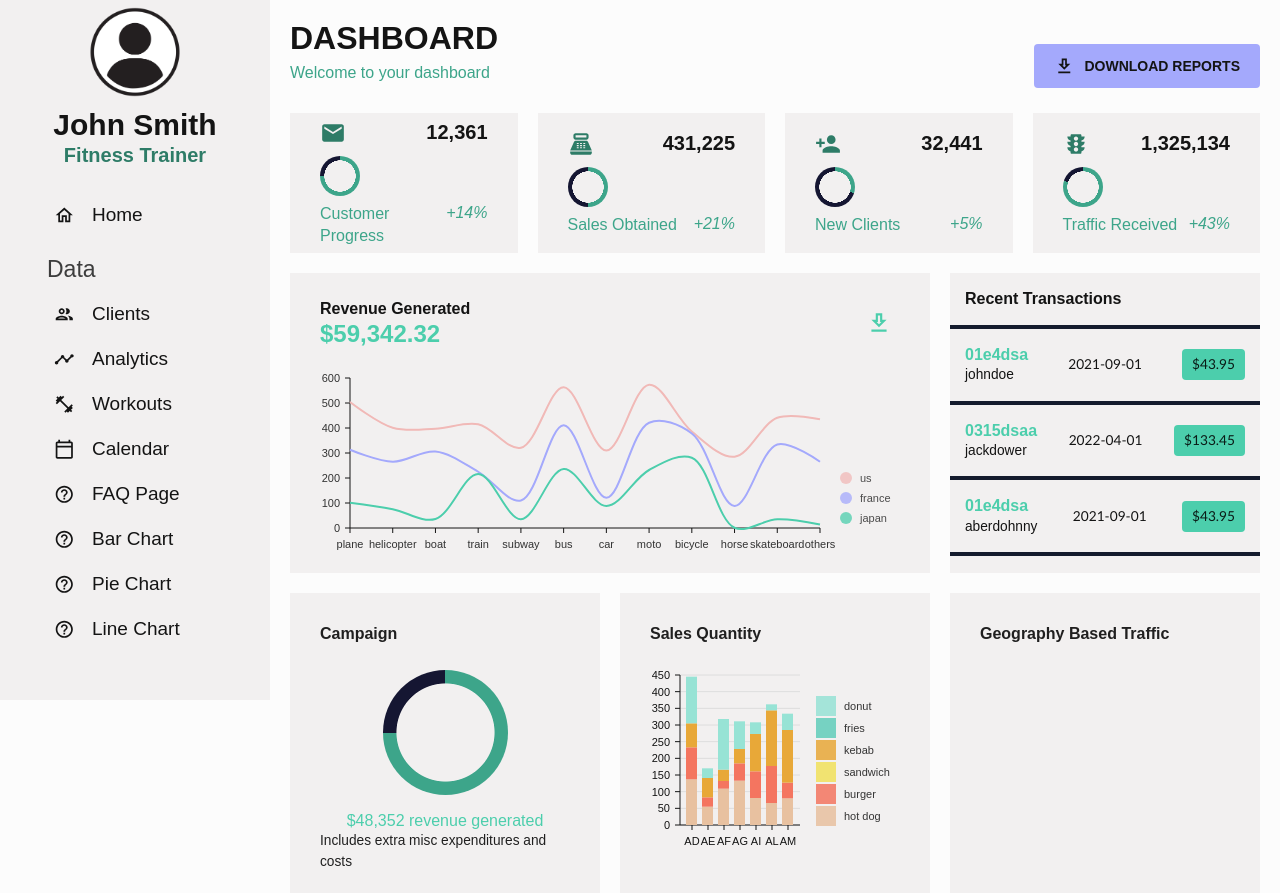
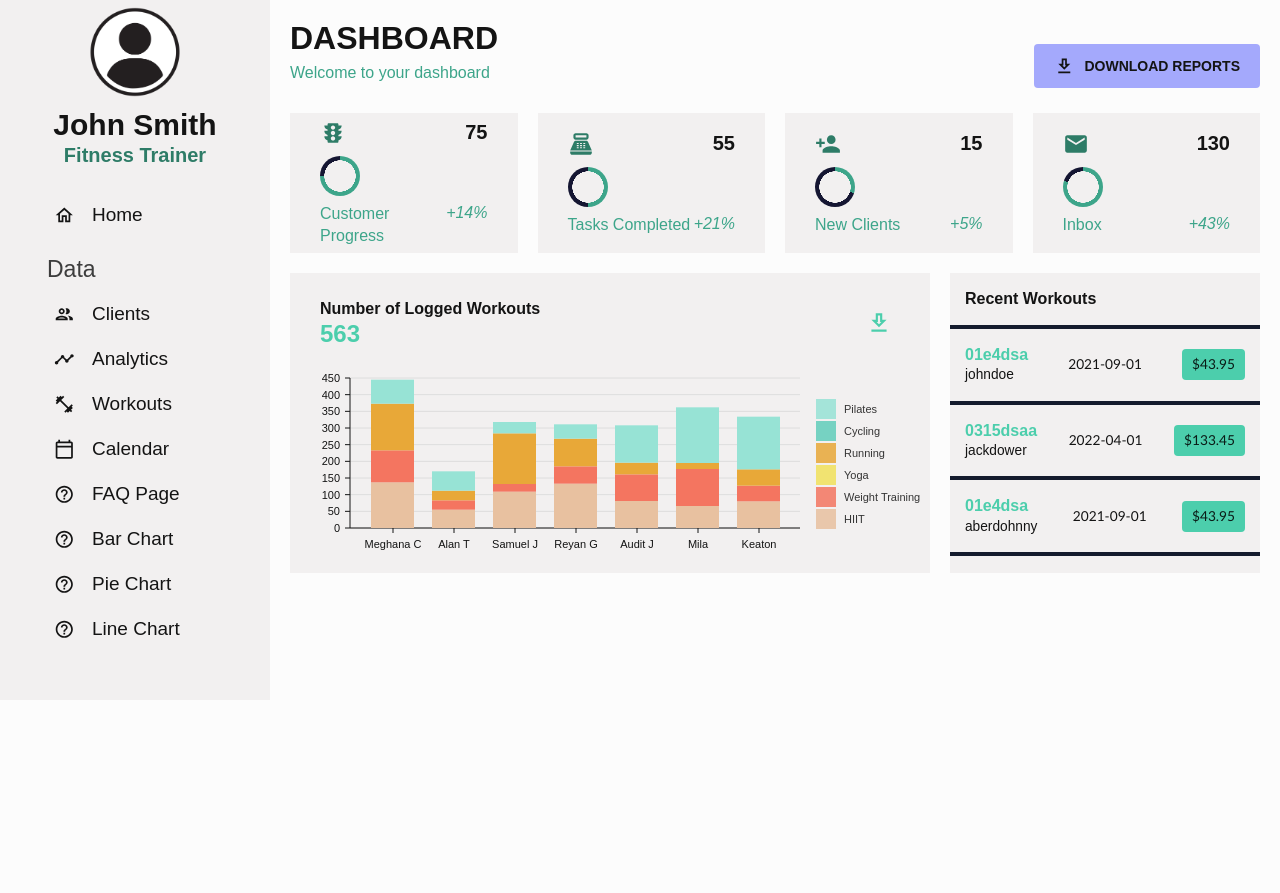
Before and after one commit to alantientran/Convergent-Health-Tech-Watch-Site, a React (Create React App) app in the folder on-the-watch/: page /dashboard in a window 1280 px wide. Shown: the part 100-993 px from the top of the page. After the commit the page ends 800 px from the top, so only its background shows below. Built offline with nearby package versions, Linux system fonts and the light colour scheme.

Commit message:
chek the homepage

```diff
--- a/on-the-watch/src/components/BarChart.jsx
+++ b/on-the-watch/src/components/BarChart.jsx
@@ -40,12 +40,12 @@ const BarChart = ({isDashboard = false}) => {
             }
         }}
         keys={[
-            'hot dog',
-            'burger',
-            'sandwich',
-            'kebab',
-            'fries',
-            'donut'
+            'HIIT',
+            'Weight Training',
+            'Yoga',
+            'Running',
+            'Cycling',
+            'Pilates'
         ]}
         indexBy="country"
         margin={{ top: 50, right: 130, bottom: 50, left: 60 }}
--- a/on-the-watch/src/data/mockData.js
+++ b/on-the-watch/src/data/mockData.js
@@ -319,80 +319,80 @@ export const mockTransactions = [
 
 export const mockBarData = [
   {
-    country: "AD",
-    "hot dog": 137,
+    country: "Meghana C",
+    "HIIT": 137,
     "hot dogColor": "hsl(229, 70%, 50%)",
-    burger: 96,
+    "Weight Training": 96,
     burgerColor: "hsl(296, 70%, 50%)",
-    kebab: 72,
+    Pilates: 72,
     kebabColor: "hsl(97, 70%, 50%)",
-    donut: 140,
+    Running: 140,
     donutColor: "hsl(340, 70%, 50%)",
   },
   {
-    country: "AE",
-    "hot dog": 55,
+    country: "Alan T",
+    "HIIT": 55,
     "hot dogColor": "hsl(307, 70%, 50%)",
-    burger: 28,
+    "Weight Training":28,
     burgerColor: "hsl(111, 70%, 50%)",
-    kebab: 58,
+    Pilates: 58,
     kebabColor: "hsl(273, 70%, 50%)",
-    donut: 29,
+    Running: 29,
     donutColor: "hsl(275, 70%, 50%)",
   },
   {
-    country: "AF",
-    "hot dog": 109,
+    country: "Samuel J",
+    "HIIT": 109,
     "hot dogColor": "hsl(72, 70%, 50%)",
-    burger: 23,
+    "Weight Training":23,
     burgerColor: "hsl(96, 70%, 50%)",
-    kebab: 34,
+    Pilates: 34,
     kebabColor: "hsl(106, 70%, 50%)",
-    donut: 152,
+    Running: 152,
     donutColor: "hsl(256, 70%, 50%)",
   },
   {
-    country: "AG",
-    "hot dog": 133,
+    country: "Reyan G",
+    "HIIT": 133,
     "hot dogColor": "hsl(257, 70%, 50%)",
-    burger: 52,
+    "Weight Training": 52,
     burgerColor: "hsl(326, 70%, 50%)",
-    kebab: 43,
+    Pilates: 43,
     kebabColor: "hsl(110, 70%, 50%)",
-    donut: 83,
+    Running: 83,
     donutColor: "hsl(9, 70%, 50%)",
   },
   {
-    country: "AI",
-    "hot dog": 81,
+    country: "Audit J",
+    "HIIT": 81,
     "hot dogColor": "hsl(190, 70%, 50%)",
-    burger: 80,
+    "Weight Training": 80,
     burgerColor: "hsl(325, 70%, 50%)",
-    kebab: 112,
+    Pilates: 112,
     kebabColor: "hsl(54, 70%, 50%)",
-    donut: 35,
+    Running: 35,
     donutColor: "hsl(285, 70%, 50%)",
   },
   {
-    country: "AL",
-    "hot dog": 66,
+    country: "Mila",
+    "HIIT": 66,
     "hot dogColor": "hsl(208, 70%, 50%)",
-    burger: 111,
+    "Weight Training" :111,
     burgerColor: "hsl(334, 70%, 50%)",
-    kebab: 167,
+    Pilates: 167,
     kebabColor: "hsl(182, 70%, 50%)",
-    donut: 18,
+    Running: 18,
     donutColor: "hsl(76, 70%, 50%)",
   },
   {
-    country: "AM",
-    "hot dog": 80,
+    country: "Keaton",
+    "HIIT": 80,
     "hot dogColor": "hsl(87, 70%, 50%)",
-    burger: 47,
+    "Weight Training" :47,
     burgerColor: "hsl(141, 70%, 50%)",
-    kebab: 158,
+    Pilates: 158,
     kebabColor: "hsl(224, 70%, 50%)",
-    donut: 49,
+    Running: 49,
     donutColor: "hsl(274, 70%, 50%)",
   },
 ];
--- a/on-the-watch/src/scenes/dashboard/index.jsx
+++ b/on-the-watch/src/scenes/dashboard/index.jsx
@@ -55,14 +55,14 @@ const Dashboard = () => {
           justifyContent="center"
           >
           <StatBox
-            title="12,361"
+            title="75"
             subtitle="Customer Progress"
             progress="0.75"
             increase="+14%"
             icon={
-              <EmailIcon
-              sx={{ color: colors.greenAccent[300], fontSize: "26px" }}
-              className="icon"
+              <TrafficIcon
+                sx={{ color: colors.greenAccent[300], fontSize: "26px" }}
+                className="icon"
               />
             }
           />
@@ -75,8 +75,8 @@ const Dashboard = () => {
           justifyContent="center"
         >
           <StatBox
-            title="431,225"
-            subtitle="Sales Obtained"
+            title="55"
+            subtitle="Tasks Completed"
             progress="0.50"
             increase="+21%"
             icon={
@@ -95,7 +95,7 @@ const Dashboard = () => {
           justifyContent="center"
         >
           <StatBox
-            title="32,441"
+            title="15"
             subtitle="New Clients"
             progress="0.30"
             increase="+5%"
@@ -115,14 +115,14 @@ const Dashboard = () => {
           justifyContent="center"
         >
           <StatBox
-            title="1,325,134"
-            subtitle ="Traffic Received"
+            title="130"
+            subtitle ="Inbox"
             progress="0.80"
             increase="+43%"
             icon={
-              <TrafficIcon
-                sx={{ color: colors.greenAccent[300], fontSize: "26px" }}
-                className="icon"
+              <EmailIcon
+              sx={{ color: colors.greenAccent[300], fontSize: "26px" }}
+              className="icon"
               />
             }
           />
@@ -147,14 +147,14 @@ const Dashboard = () => {
                 fontWeight="600"
                 color={colors.grey[100]}
               >
-                Revenue Generated
+                Number of Logged Workouts
               </Typography>
               <Typography
                 variant="h3"
                 fontWeight="bold"
                 color={colors.greenAccent[500]}
               >
-                $59,342.32
+                563
               </Typography>
             </Box>
             <Box>
@@ -166,7 +166,7 @@ const Dashboard = () => {
             </Box>
           </Box>
           <Box height="250px" m="-20px 0 0 0">
-            <LineChart isDashboard={true} />
+            <BarChart isDashboard={true} />
           </Box>
         </Box>
         <Box
@@ -184,7 +184,7 @@ const Dashboard = () => {
             p="15px"
           >
             <Typography color={colors.grey[100]} variant="h5" fontWeight="600">
-              Recent Transactions
+              Recent Workouts
             </Typography>
           </Box>
           {mockTransactions.map((transaction, i) => (
@@ -219,64 +219,6 @@ const Dashboard = () => {
             </Box>
           ))}
         </Box>
-
-        {/* ROW 3 */}
-        <Box
-          gridColumn="span 4"
-          gridRow="span 2"
-          backgroundColor={colors.primary[400]}
-          p="30px"
-        >
-          <Typography variant="h5" fontWeight="600">
-            Campaign
-          </Typography>
-          <Box
-            display="flex"
-            flexDirection="column"
-            alignItems="center"
-            mt="25px"
-          >
-            <ProgressCircle size="125" />
-            <Typography
-              variant="h5"
-              color={colors.greenAccent[500]}
-              sx={{ mt: "15px" }}
-            >
-              $48,352 revenue generated
-            </Typography>
-            <Typography>Includes extra misc expenditures and costs</Typography>
-          </Box>
-        </Box>
-        <Box
-          gridColumn="span 4"
-          gridRow="span 2"
-          backgroundColor={colors.primary[400]}
-        >
-          <Typography
-            variant="h5"
-            fontWeight="600"
-            sx={{ padding: "30px 30px 0 30px" }}
-          >
-            Sales Quantity
-          </Typography>
-          <Box height="250px" mt="-20px">
-            <BarChart isDashboard={true} />
-          </Box>
-        </Box>
-        <Box
-          gridColumn="span 4"
-          gridRow="span 2"
-          backgroundColor={colors.primary[400]}
-          padding="30px"
-        >
-          <Typography
-            variant="h5"
-            fontWeight="600"
-            sx={{ marginBottom: "15px" }}
-          >
-            Geography Based Traffic
-          </Typography>
-        </Box>
       </Box>
     </Box>
   );
```
